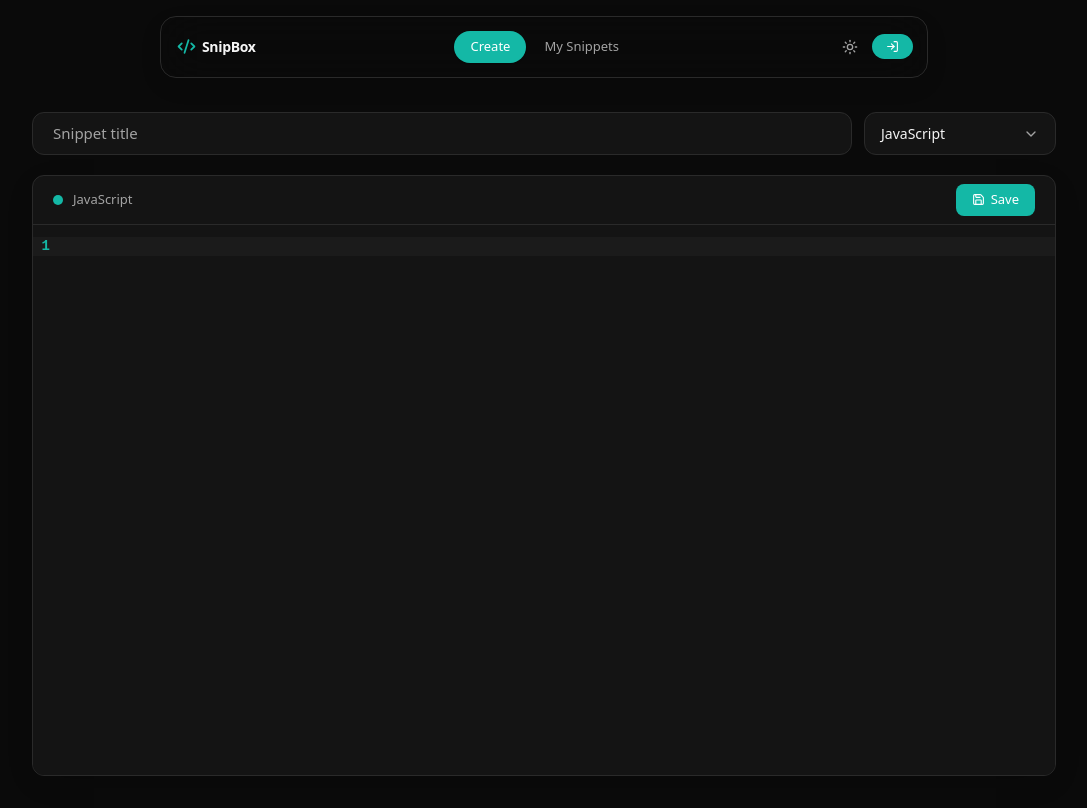
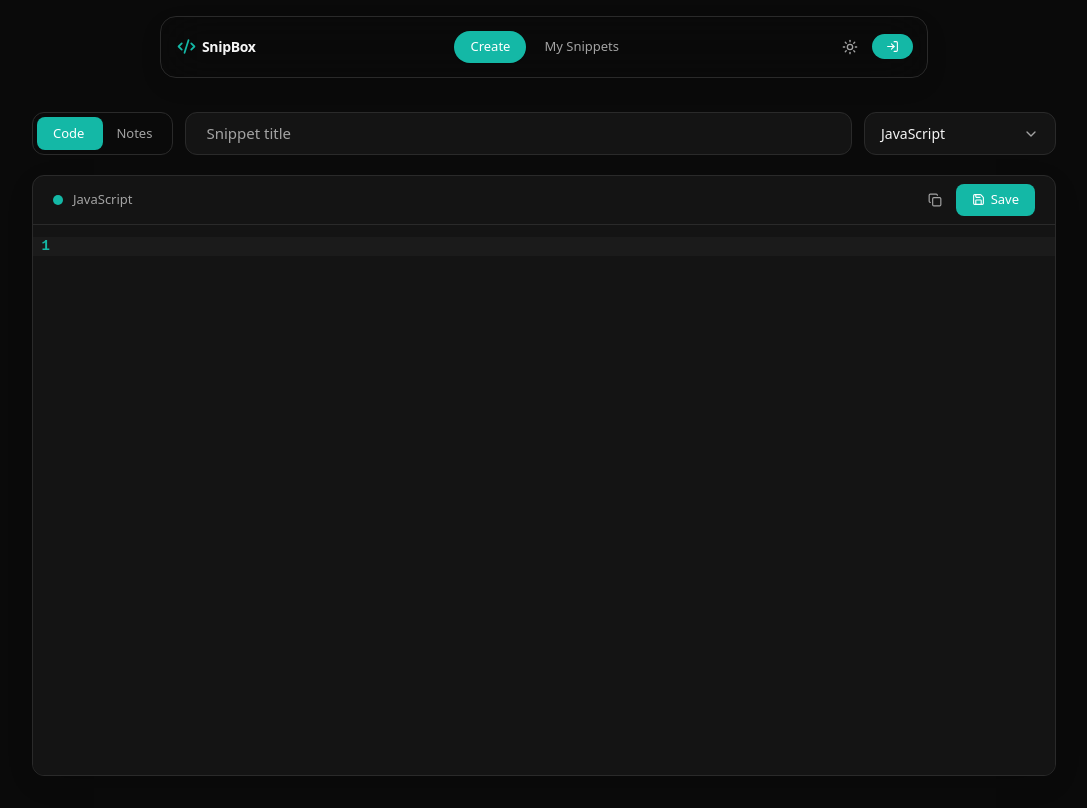
Before and after one commit to chaitanya-173/Snipbox, a React (Vite) app in the folder frontend/: page / in a window 1280 px wide. Shown: the whole page, without its empty margins (96-1183 px from the left). Built offline with nearby package versions, Linux system fonts and the light colour scheme.

Commit message:
feat: added notes saving along with snippets

```diff
--- a/frontend/src/components/Navbar.jsx
+++ b/frontend/src/components/Navbar.jsx
@@ -1,14 +1,34 @@
-import { NavLink } from "react-router-dom";
+import { useEffect, useRef, useState } from "react";
+import { NavLink, useLocation } from "react-router-dom";
 import { Code2, Sun, Moon, LogIn } from "lucide-react";
 import { useTheme } from "../context/ThemeContext";
 
 const navLinks = [
-  { to: "/", label: "Create" },
-  { to: "/snippets", label: "My Snippets" },
+  { to: "/", label: "Create", end: true },
+  { to: "/snippets", label: "My Snippets", end: false },
 ];
 
 export default function Navbar() {
   const { isDarkMode, toggleTheme } = useTheme();
+  const location = useLocation();
+  const trackRef = useRef(null);
+  const linkRefs = useRef({});
+  const [indicator, setIndicator] = useState({ left: 0, width: 0 });
+
+  useEffect(() => {
+    const active =
+      navLinks.find(({ to, end }) =>
+        end ? location.pathname === to : location.pathname.startsWith(to)
+      ) ?? navLinks[0];
+
+    const el = linkRefs.current[active.to];
+    const track = trackRef.current;
+    if (el && track) {
+      const elRect = el.getBoundingClientRect();
+      const trackRect = track.getBoundingClientRect();
+      setIndicator({ left: elRect.left - trackRect.left, width: elRect.width });
+    }
+  }, [location.pathname]);
 
   return (
     <header className="fixed top-4 left-1/2 -translate-x-1/2 z-50 w-[94%] max-w-3xl">
@@ -32,19 +52,28 @@ export default function Navbar() {
         </NavLink>
 
         {/* Nav links */}
-        <div className="flex items-center gap-0.5 p-1 rounded-full bg-[var(--surface-2)]/70">
-          {navLinks.map(({ to, label }) => (
+        <div
+          ref={trackRef}
+          className="relative flex items-center gap-0.5 p-1 rounded-full bg-[var(--surface-2)]/70"
+        >
+          <div
+            className="absolute top-1 bottom-1 rounded-full bg-[var(--primary)] shadow-sm
+                       transition-all duration-300 ease-out"
+            style={{ left: indicator.left, width: indicator.width }}
+          />
+          {navLinks.map(({ to, label, end }) => (
             <NavLink
               key={to}
+              ref={(el) => (linkRefs.current[to] = el)}
               to={to}
-              end={to === "/"}
+              end={end}
               className={({ isActive }) =>
-                `px-3 sm:px-4 py-1.5 rounded-full text-[13px] font-medium
-                 whitespace-nowrap transition-all duration-200
+                `relative z-10 px-3 sm:px-4 py-1.5 rounded-full text-[13px] font-medium
+                 whitespace-nowrap transition-colors duration-200
                  ${
                    isActive
-                     ? "bg-[var(--primary)] text-white shadow-sm"
-                     : "text-[var(--text-muted)] hover:text-[var(--text)] hover:bg-[var(--surface)]"
+                     ? "text-white"
+                     : "text-[var(--text-muted)] hover:text-[var(--text)]"
                  }`
               }
             >
--- /dev/null
+++ b/frontend/src/components/NotesEditor.jsx
@@ -0,0 +1,29 @@
+import { useRef } from "react";
+
+// Plain writing surface for Notes mode — same background/padding as the
+// CodeMirror card so switching Code <-> Notes feels like one seamless card,
+// but normal typing (no syntax highlighting, no monospace, no line numbers).
+export default function NotesEditor({ value, onChange }) {
+  const textareaRef = useRef(null);
+
+  const handleChange = (e) => {
+    onChange(e.target.value);
+    const el = textareaRef.current;
+    if (el) {
+      el.style.height = "auto";
+      el.style.height = `${el.scrollHeight}px`;
+    }
+  };
+
+  return (
+    <textarea
+      ref={textareaRef}
+      value={value}
+      onChange={handleChange}
+      placeholder="Start writing your note..."
+      className="w-full min-h-[550px] px-5 py-4 bg-[var(--surface)] text-[var(--text)]
+                 text-[15px] leading-relaxed resize-none outline-none
+                 placeholder:text-[var(--text-muted)]"
+    />
+  );
+}
--- /dev/null
+++ b/frontend/src/components/SegmentedToggle.jsx
@@ -0,0 +1,43 @@
+// Generic sliding segmented control — pass any 2+ options.
+// Used here for Code/Notes, reusable later for search/filter toggles.
+export default function SegmentedToggle({ options, value, onChange, className = "" }) {
+  const activeIndex = Math.max(
+    0,
+    options.findIndex((o) => o.value === value)
+  );
+  const count = options.length;
+
+  return (
+    <div
+      className={`relative flex p-1 rounded-xl border border-[var(--border)]
+                  bg-[var(--surface-2)]/60 shrink-0 ${className}`}
+    >
+      {/* Sliding pill */}
+      <div
+        className="absolute top-1 bottom-1 left-1 rounded-lg bg-[var(--primary)]
+                   transition-transform duration-300 ease-out"
+        style={{
+          width: `calc((100% - 0.5rem) / ${count})`,
+          transform: `translateX(${activeIndex * 100}%)`,
+        }}
+      />
+
+      {options.map((opt) => (
+        <button
+          key={opt.value}
+          type="button"
+          onClick={() => onChange(opt.value)}
+          className={`relative z-10 flex-1 px-4 py-1.5 rounded-lg text-[13px] font-medium
+                     text-center whitespace-nowrap transition-colors duration-200
+                     ${
+                       opt.value === value
+                         ? "text-white"
+                         : "text-[var(--text-muted)] hover:text-[var(--text)]"
+                     }`}
+        >
+          {opt.label}
+        </button>
+      ))}
+    </div>
+  );
+}
--- a/frontend/src/pages/Home.jsx
+++ b/frontend/src/pages/Home.jsx
@@ -3,13 +3,20 @@ import { useLocation, useNavigate } from "react-router-dom";
 import CodeMirror from "@uiw/react-codemirror";
 import { EditorView } from "@codemirror/view";
 import toast from "react-hot-toast";
-import { Save, RefreshCcw } from "lucide-react";
+import { Save, RefreshCcw, Copy } from "lucide-react";
 import { useTheme } from "../context/ThemeContext";
 import LanguageSelect from "../components/LanguageSelect";
+import SegmentedToggle from "../components/SegmentedToggle";
+import NotesEditor from "../components/NotesEditor";
 import { LANGUAGES, getLanguageExtension } from "../utils/languages";
 import { snipboxDark, snipboxLight } from "../utils/codeEditorTheme";
 // import { githubDark as snipboxDark, githubLight as snipboxLight } from "@uiw/codemirror-theme-github";
 import { createSnippet, updateSnippet } from "../services/snippetService";
+
+const CONTENT_TYPES = [
+  { value: "code", label: "Code" },
+  { value: "notes", label: "Notes" },
+];
 
 const editorFontTheme = EditorView.theme({
   "&": { fontSize: "14.5px" },
@@ -33,6 +40,7 @@ export default function Home() {
   const editingSnippet = location.state?.snippet ?? null;
   const isEditMode = Boolean(editingSnippet);
 
+  const [type, setType] = useState(editingSnippet?.type ?? "code");
   const [title, setTitle] = useState(editingSnippet?.title ?? "");
   const [language, setLanguage] = useState(
     editingSnippet?.language ?? "javascript",
@@ -40,14 +48,32 @@ export default function Home() {
   const [code, setCode] = useState(editingSnippet?.code ?? "");
   const [saving, setSaving] = useState(false);
 
+  const isNotes = type === "notes";
+  const headerLabel = isNotes
+    ? "Notes"
+    : (LANGUAGES.find((l) => l.value === language)?.label ?? language);
+
+  const languageSelectProps = isNotes
+    ? {
+        options: [{ value: "notes", label: "Notes" }],
+        value: "notes",
+        onChange: () => {},
+        disabled: true,
+      }
+    : { options: LANGUAGES, value: language, onChange: setLanguage, disabled: false };
+
   const extensions = useMemo(
     () => [getLanguageExtension(language), editorFontTheme],
     [language],
   );
 
   const handleSave = async () => {
-    if (!title.trim()) return toast.error("Give your snippet a title");
-    if (!code.trim()) return toast.error("Snippet can't be empty");
+    if (!title.trim())
+      return toast.error(
+        type === "code" ? "Give your snippet a title" : "Give your note a title",
+      );
+    if (!code.trim())
+      return toast.error(type === "code" ? "Snippet can't be empty" : "Note can't be empty");
 
     setSaving(true);
     try {
@@ -56,14 +82,15 @@ export default function Home() {
       if (isEditMode) {
         const updated = updateSnippet(editingSnippet.id, {
           title,
-          language,
+          language: isNotes ? "notes" : language,
           code,
+          type,
         });
-        toast.success("Snippet updated");
+        toast.success(type === "code" ? "Snippet updated" : "Note updated");
         navigate(`/snippet/${updated.id}`);
       } else {
-        createSnippet({ title, language, code });
-        toast.success("Snippet saved");
+        createSnippet({ title, language: isNotes ? "notes" : language, code, type });
+        toast.success(type === "code" ? "Snippet saved" : "Note saved");
         setTitle("");
         setCode("");
       }
@@ -74,15 +101,27 @@ export default function Home() {
     }
   };
 
+  const handleCopy = async () => {
+    if (!code.trim()) return toast.error("Nothing to copy yet");
+    try {
+      await navigator.clipboard.writeText(code);
+      toast.success("Copied!");
+    } catch {
+      toast.error("Couldn't copy");
+    }
+  };
+
   return (
     <div className="max-w-5xl mx-auto">
-      {/* Title + language row */}
+      {/* Type toggle + title + language row */}
       <div className="flex flex-col sm:flex-row gap-3 mb-5">
+        <SegmentedToggle options={CONTENT_TYPES} value={type} onChange={setType} />
+
         <input
           type="text"
           value={title}
           onChange={(e) => setTitle(e.target.value)}
-          placeholder="Snippet title"
+          placeholder={type === "code" ? "Snippet title" : "Note title"}
           className="flex-1 px-5 py-2 rounded-xl border border-[var(--border)]
                      bg-[var(--surface)] text-[15px] text-[var(--text)]
                      placeholder:text-[var(--text-muted)]
@@ -90,11 +129,7 @@ export default function Home() {
                      focus:ring-4 focus:ring-[var(--primary)]/10
                      transition-all duration-200"
         />
-        <LanguageSelect
-          options={LANGUAGES}
-          value={language}
-          onChange={setLanguage}
-        />
+        <LanguageSelect {...languageSelectProps} />
       </div>
 
       <div
@@ -105,9 +140,19 @@ export default function Home() {
           <div className="flex items-center gap-2.5">
             <span className="w-2.5 h-2.5 rounded-full bg-[var(--primary)]" />
             <span className="text-[13px] font-medium text-[var(--text-muted)]">
-              {LANGUAGES.find((l) => l.value === language)?.label}
+              {headerLabel}
             </span>
           </div>
+
+          <div className="flex items-center gap-1.5">
+            <button
+              onClick={handleCopy}
+              aria-label="Copy code"
+              className="p-2 rounded-lg text-[var(--text-muted)] hover:text-[var(--text)]
+                         hover:bg-[var(--surface)] transition-all duration-200 active:scale-90"
+            >
+              <Copy size={14} />
+            </button>
 
             <button
               onClick={handleSave}
@@ -124,7 +169,11 @@ export default function Home() {
               {isEditMode ? "Update" : "Save"}
             </button>
           </div>
+        </div>
 
+        {isNotes ? (
+          <NotesEditor value={code} onChange={setCode} />
+        ) : (
           <CodeMirror
             value={code}
             height="auto"
@@ -134,6 +183,7 @@ export default function Home() {
             onChange={(value) => setCode(value)}
             basicSetup={{ foldGutter: true, dropCursor: true }}
           />
+        )}
       </div>
     </div>
   );
--- a/frontend/src/services/snippetService.js
+++ b/frontend/src/services/snippetService.js
@@ -29,13 +29,14 @@ export function getSnippetById(id) {
   return readAll().find((s) => s.id === id) ?? null;
 }
 
-export function createSnippet({ title, language, code }) {
+export function createSnippet({ title, language, code, type = "code" }) {
   const now = new Date().toISOString();
   const newSnippet = {
     id: crypto.randomUUID(),
     title,
     language,
     code,
+    type,
     createdAt: now,
     updatedAt: now,
   };
@@ -43,10 +44,10 @@ export function createSnippet({ title, language, code }) {
   return newSnippet;
 }
 
-export function updateSnippet(id, { title, language, code }) {
+export function updateSnippet(id, { title, language, code, type = "code" }) {
   const updated = readAll().map((s) =>
     s.id === id
-      ? { ...s, title, language, code, updatedAt: new Date().toISOString() }
+      ? { ...s, title, language, code, type, updatedAt: new Date().toISOString() }
       : s
   );
   writeAll(updated);
```
Also changed, not shown: frontend/src/components/LanguageSelect.jsx (+10 -5 lines). Lines whose indentation alone changed are shown as unchanged.
